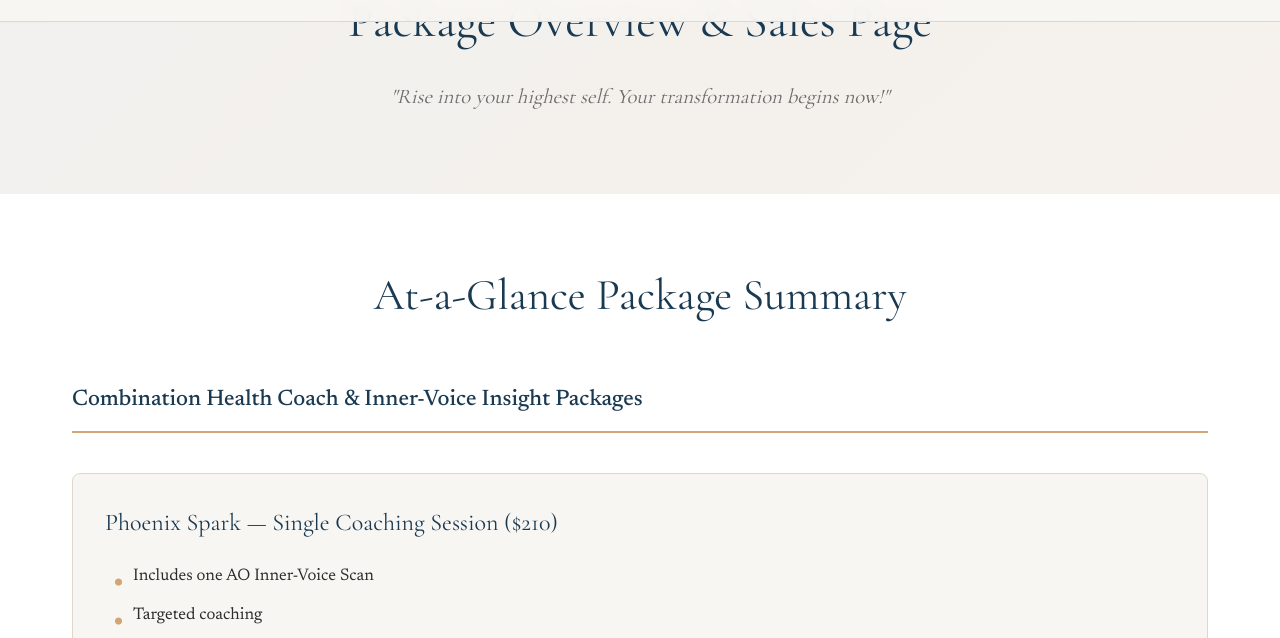
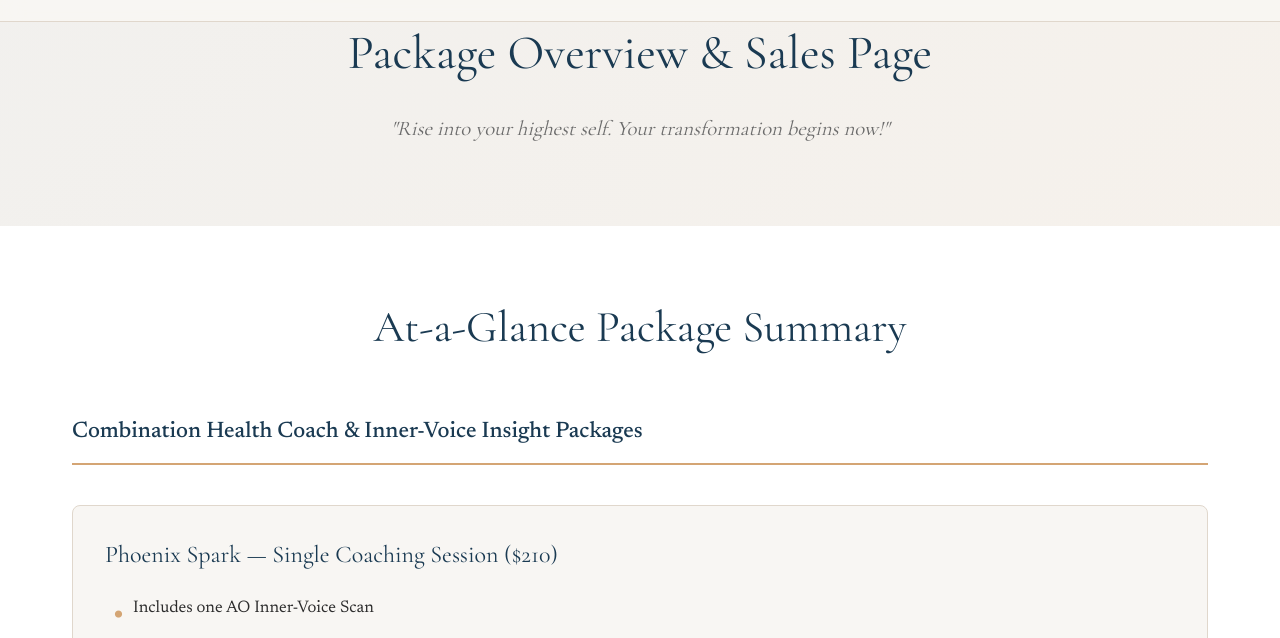
Before and after one commit to gailalisonhenry/phoenix2, a plain HTML site: page packages.html in a window 1280 px wide. Shown: the part 147-785 px from the top of the page. Drawn offline with nearby package versions, Linux system fonts and the light colour scheme.

Commit message:
Add files via upload

```diff
--- a/styles.css
+++ b/styles.css
@@ -877,8 +877,9 @@ section {
     background: linear-gradient(135deg,
         rgba(26, 58, 82, 0.03) 0%,
         rgba(212, 165, 116, 0.06) 100%);
-    padding: 8rem 0 5rem;
-    text-align: center;
+    padding: 10rem 0 5rem;
+    text-align: center;
+    margin-top: 0;
 }
 
 .page-title-simple {
```
